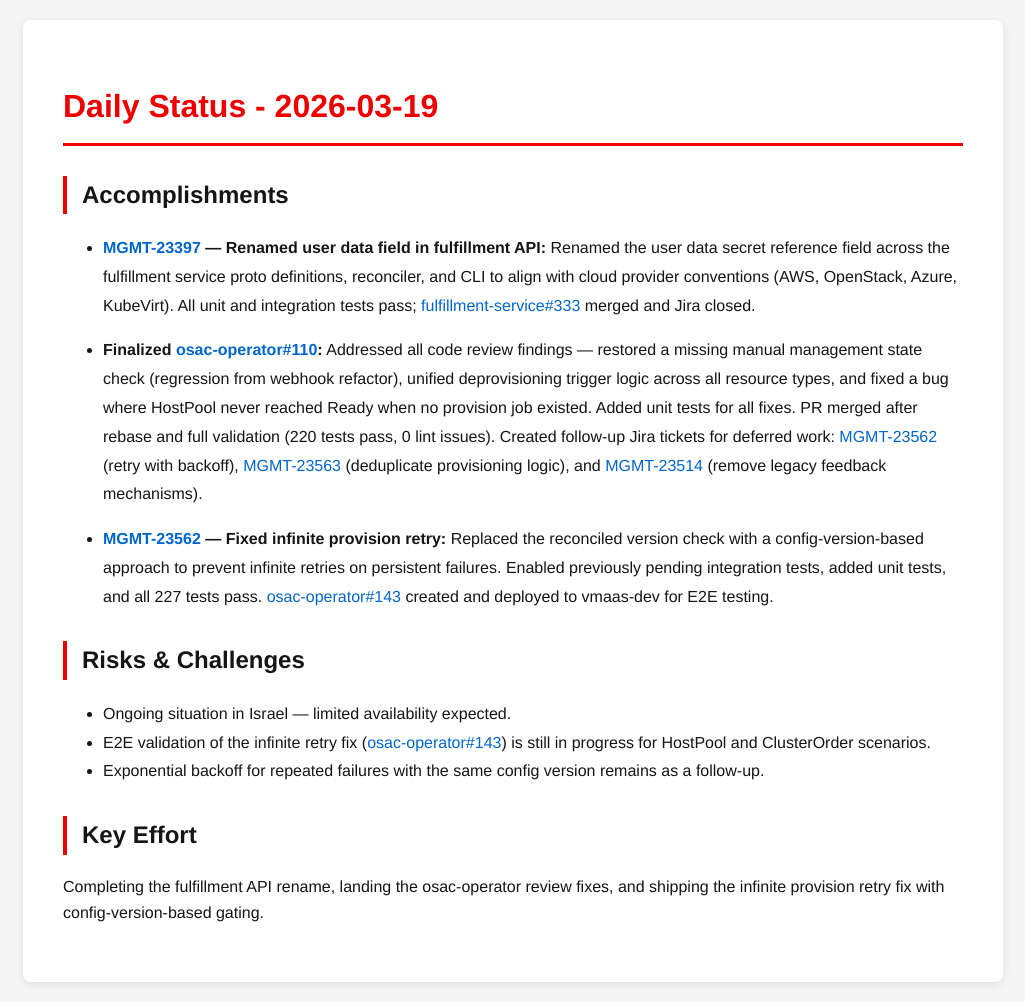
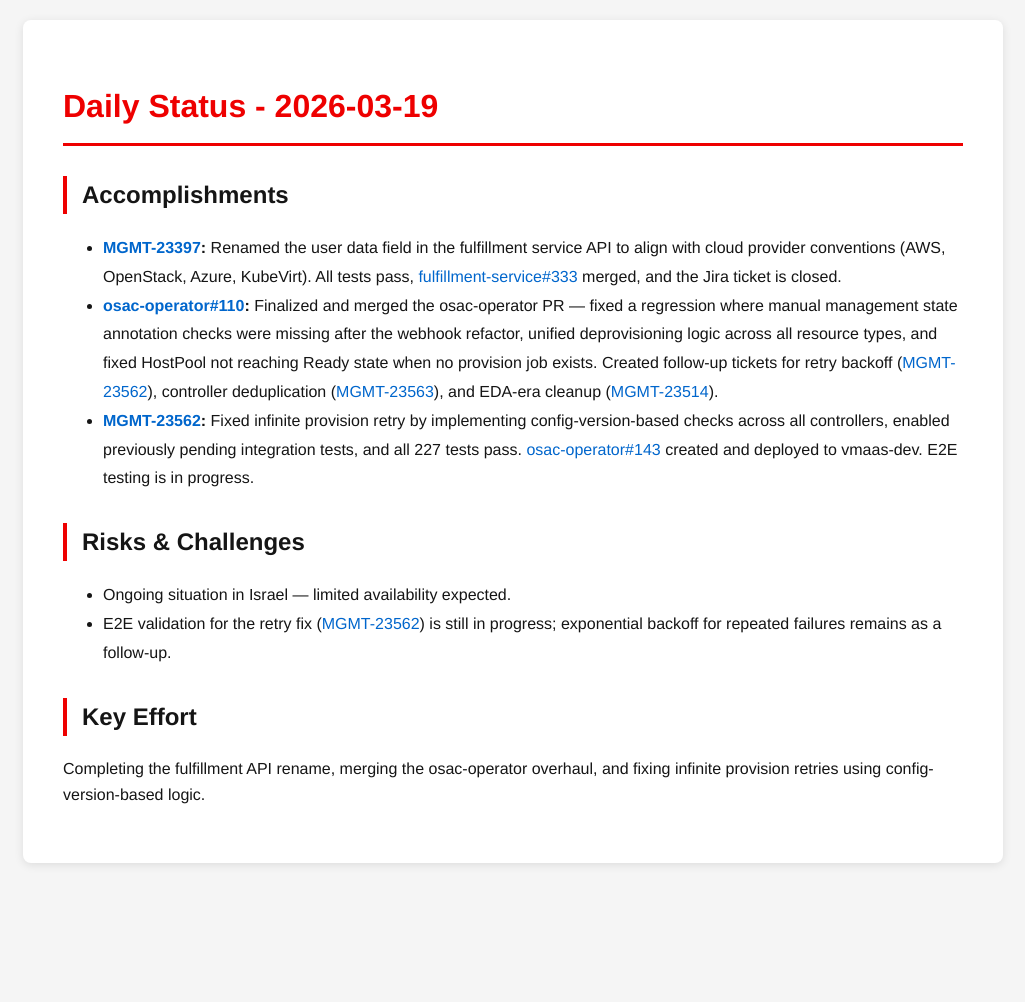
Before and after one commit to tzvatot/daily-status, a Jekyll site: the page built from 2026-03-19.md, in a window 1280 px wide. Shown: the whole page, without its empty margins (127-1152 px from the left). Built offline with Jekyll 4.4.1, drawn with Linux system fonts in a browser that asks for light colours; after the commit the page ends 900 px from its top, so only the background shows below that.

Commit message:
Daily status update - 2026-03-19

```diff
--- a/2026-03-19.md
+++ b/2026-03-19.md
@@ -8,18 +8,15 @@
 
 ## Accomplishments
 
-- **[MGMT-23397](https://issues.redhat.com/browse/MGMT-23397) — Renamed user data field in fulfillment API:** Renamed the user data secret reference field across the fulfillment service proto definitions, reconciler, and CLI to align with cloud provider conventions (AWS, OpenStack, Azure, KubeVirt). All unit and integration tests pass; [fulfillment-service#333](https://github.com/osac-project/fulfillment-service/pull/333) merged and Jira closed.
-
-- **Finalized [osac-operator#110](https://github.com/osac-project/osac-operator/pull/110):** Addressed all code review findings — restored a missing manual management state check (regression from webhook refactor), unified deprovisioning trigger logic across all resource types, and fixed a bug where HostPool never reached Ready when no provision job existed. Added unit tests for all fixes. PR merged after rebase and full validation (220 tests pass, 0 lint issues). Created follow-up Jira tickets for deferred work: [MGMT-23562](https://issues.redhat.com/browse/MGMT-23562) (retry with backoff), [MGMT-23563](https://issues.redhat.com/browse/MGMT-23563) (deduplicate provisioning logic), and [MGMT-23514](https://issues.redhat.com/browse/MGMT-23514) (remove legacy feedback mechanisms).
-
-- **[MGMT-23562](https://issues.redhat.com/browse/MGMT-23562) — Fixed infinite provision retry:** Replaced the reconciled version check with a config-version-based approach to prevent infinite retries on persistent failures. Enabled previously pending integration tests, added unit tests, and all 227 tests pass. [osac-operator#143](https://github.com/osac-project/osac-operator/pull/143) created and deployed to vmaas-dev for E2E testing.
+- **[MGMT-23397](https://issues.redhat.com/browse/MGMT-23397):** Renamed the user data field in the fulfillment service API to align with cloud provider conventions (AWS, OpenStack, Azure, KubeVirt). All tests pass, [fulfillment-service#333](https://github.com/osac-project/fulfillment-service/pull/333) merged, and the Jira ticket is closed.
+- **[osac-operator#110](https://github.com/osac-project/osac-operator/pull/110):** Finalized and merged the osac-operator PR — fixed a regression where manual management state annotation checks were missing after the webhook refactor, unified deprovisioning logic across all resource types, and fixed HostPool not reaching Ready state when no provision job exists. Created follow-up tickets for retry backoff ([MGMT-23562](https://issues.redhat.com/browse/MGMT-23562)), controller deduplication ([MGMT-23563](https://issues.redhat.com/browse/MGMT-23563)), and EDA-era cleanup ([MGMT-23514](https://issues.redhat.com/browse/MGMT-23514)).
+- **[MGMT-23562](https://issues.redhat.com/browse/MGMT-23562):** Fixed infinite provision retry by implementing config-version-based checks across all controllers, enabled previously pending integration tests, and all 227 tests pass. [osac-operator#143](https://github.com/osac-project/osac-operator/pull/143) created and deployed to vmaas-dev. E2E testing is in progress.
 
 ## Risks & Challenges
 
 - Ongoing situation in Israel — limited availability expected.
-- E2E validation of the infinite retry fix ([osac-operator#143](https://github.com/osac-project/osac-operator/pull/143)) is still in progress for HostPool and ClusterOrder scenarios.
-- Exponential backoff for repeated failures with the same config version remains as a follow-up.
+- E2E validation for the retry fix ([MGMT-23562](https://issues.redhat.com/browse/MGMT-23562)) is still in progress; exponential backoff for repeated failures remains as a follow-up.
 
 ## Key Effort
 
-Completing the fulfillment API rename, landing the osac-operator review fixes, and shipping the infinite provision retry fix with config-version-based gating.
+Completing the fulfillment API rename, merging the osac-operator overhaul, and fixing infinite provision retries using config-version-based logic.
```
